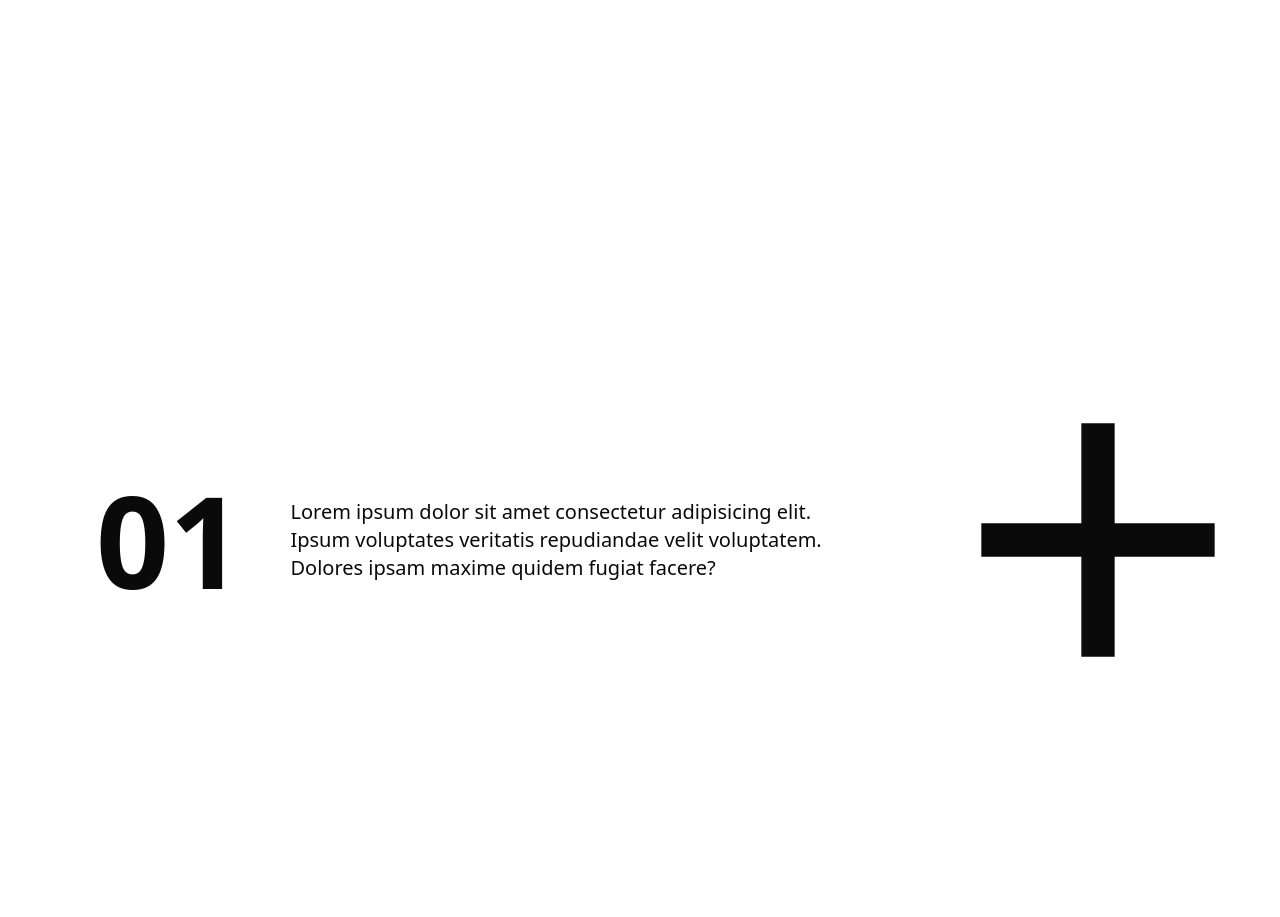
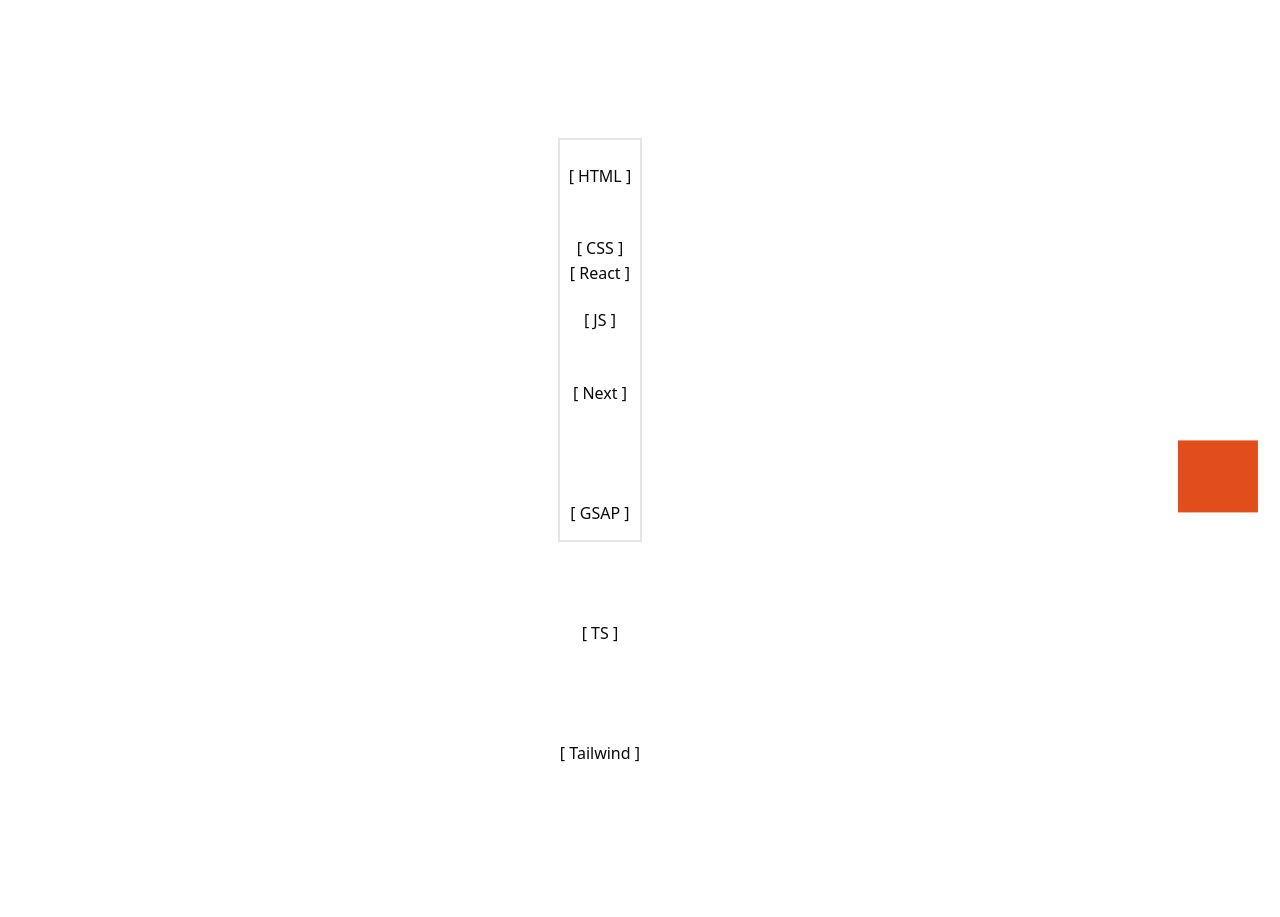
Before and after one commit to ShowravKormokar/Authentication-System, a Next.js app in the folder client-side/: page / in a window 1280 px wide. Shown: the part 740-1657 px from the top of the page. Built offline with nearby package versions, Linux system fonts and the light colour scheme.

Commit message:
Make a grid box hover effect

```diff
--- a/client-side/src/app/globals.css
+++ b/client-side/src/app/globals.css
@@ -187,15 +187,74 @@
   text-decoration: none;
 }
 
-.hero-text{
+.hero-text {
   clip-path: inset(0% 0% 0% 0%);
 }
+
 /* -------------------- */
 .tranblock {
   will-change: transform;
 }
 
 /* ----------------------------- */
-.terminalBox{
+.terminalBox {
   font-family: 'Courier New', Courier, monospace;
 }
+
+
+/* ------------ Hover Grid --------------------- */
+.gridP,
+.grid-item {
+  flex: 1;
+  display: flex;
+  justify-content: center;
+  align-items: center;
+  height: 100%;
+}
+
+.grid-rowP:not(:last-child) {
+  border-bottom: 1px solid rgba(255, 255, 255, 0.2);
+}
+
+.grid-item p {
+  position: relative;
+  z-index: 2;
+}
+
+.highlight {
+  position: relative;
+  top: 0;
+  left: 0;
+  pointer-events: none;
+  transition: all 0.25s ease;
+}
+
+@media (max-width: 900px) {
+  .container {
+    height: 100%;
+    min-height: 100svh;
+    padding: 25vh 0;
+  }
+
+  .grid {
+    height: max-content;
+  }
+
+  .grid-rowP {
+    flex-direction: column;
+  }
+
+  .grid-item {
+    width: 100%;
+    padding: 60px 0;
+  }
+
+  .grid-item:not(:last-child) {
+    border-right: none;
+    border-bottom: 1px solid rgba(255, 255, 255, 0.2);
+  }
+
+  .highlight {
+    display: none;
+  }
+}
--- a/client-side/src/app/page.tsx
+++ b/client-side/src/app/page.tsx
@@ -1,6 +1,7 @@
 import BounceText from "@/components/home/BounceText";
 import DemoTerminal from "@/components/home/DemoTerminal";
 import Hero from "@/components/home/Hero";
+import HoverGrid from "@/components/home/HoverGrid";
 import TechStack from "@/components/home/TechStack";
 import Image from "next/image";
 
@@ -8,6 +9,7 @@
   return (
     <section className="w-full">
       <Hero />
+      <HoverGrid />
       <TechStack />
       <DemoTerminal />
       {/* <div className="h-dvh"></div> */}
--- /dev/null
+++ b/client-side/src/components/home/HoverGrid.tsx
@@ -0,0 +1,107 @@
+"use client";
+
+import { useEffect, useRef } from "react";
+
+const HoverGrid = () => {
+    const gridConRef = useRef<HTMLDivElement | null>(null);
+    const gridHighlightRef = useRef<HTMLDivElement | null>(null);
+
+    useEffect(() => {
+        const gridCon = gridConRef.current;
+        const gridHL = gridHighlightRef.current;
+
+        if (!gridCon || !gridHL) return;
+
+        const gridItems = gridCon.querySelectorAll<HTMLDivElement>(".grid-item");
+        const firstItem = gridItems[0];
+
+        const highlightColors = [
+            "#E24E1B",
+            "#4381C1",
+            "#F79824",
+            "#04A777",
+            "#5B8C5A",
+            "#2176FF",
+            "#818D92",
+            "#22AAA1",
+        ];
+
+        gridItems.forEach((item, index) => {
+            item.dataset.color =
+                highlightColors[index % highlightColors.length];
+        });
+
+        const moveToElement = (element: HTMLElement | null) => {
+            if (!element) return;
+
+            const rect = element.getBoundingClientRect();
+            const conRect = gridCon.getBoundingClientRect();
+
+            gridHL.style.transform = `translate(
+                ${rect.left - conRect.left}px,
+                ${rect.top - conRect.top}px
+            )`;
+
+            gridHL.style.width = `${rect.width}px`;
+            gridHL.style.height = `${rect.height}px`;
+            gridHL.style.backgroundColor =
+                element.dataset.color ?? "#ffffff";
+        };
+
+        const moveHighlight = (e: MouseEvent) => {
+            const hoveredEle = document.elementFromPoint(
+                e.clientX,
+                e.clientY
+            ) as HTMLElement | null;
+
+            if (!hoveredEle) return;
+
+            if (hoveredEle.classList.contains("grid-item")) {
+                moveToElement(hoveredEle);
+            } else if (
+                hoveredEle.parentElement?.classList.contains("grid-item")
+            ) {
+                moveToElement(hoveredEle.parentElement);
+            }
+        };
+
+        moveToElement(firstItem);
+
+        gridCon.addEventListener("mousemove", moveHighlight);
+
+        return () => {
+            gridCon.removeEventListener("mousemove", moveHighlight);
+        };
+    }, []);
+
+    return (
+        <section className="w-screen h-dvh p-16">
+            <div
+                ref={gridConRef}
+                className="relative w-full h-full flex justify-center items-center"
+            >
+                <div className="relative h-[60%] flex flex-col border-2">
+                    <div className="grid-rowP">
+                        <div className="grid-item"><p>[ HTML ]</p></div>
+                        <div className="grid-item"><p>[ CSS ]</p></div>
+                        <div className="grid-item"><p>[ JS ]</p></div>
+                    </div>
+                    <div className="grid-rowP">
+                        <div className="grid-item"><p>[ React ]</p></div>
+                        <div className="grid-item"><p>[ Next ]</p></div>
+                        <div className="grid-item"><p>[ GSAP ]</p></div>
+                        <div className="grid-item"><p>[ TS ]</p></div>
+                        <div className="grid-item"><p>[ Tailwind ]</p></div>
+                    </div>
+                </div>
+
+                <div
+                    ref={gridHighlightRef}
+                    className="highlight absolute top-0 left-0 pointer-events-none transition-all duration-200"
+                />
+            </div>
+        </section>
+    );
+};
+
+export default HoverGrid;
```
